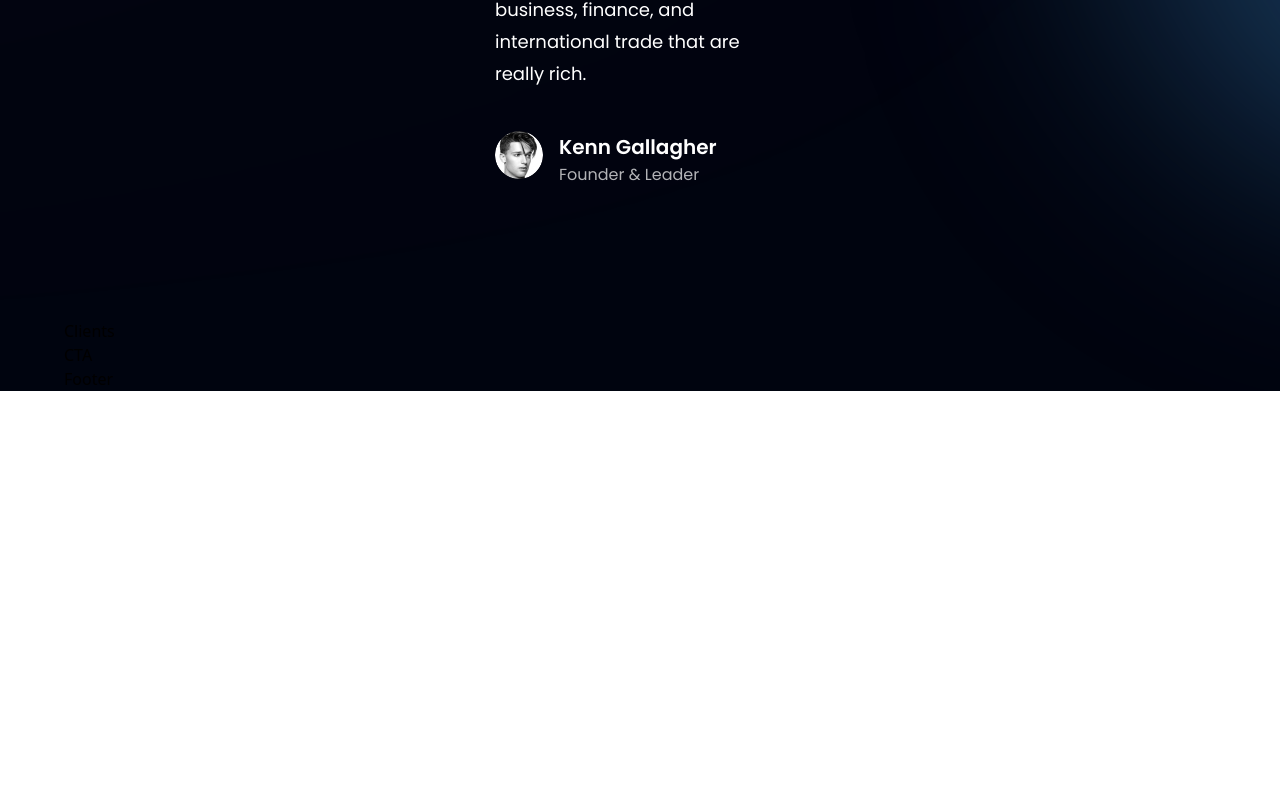
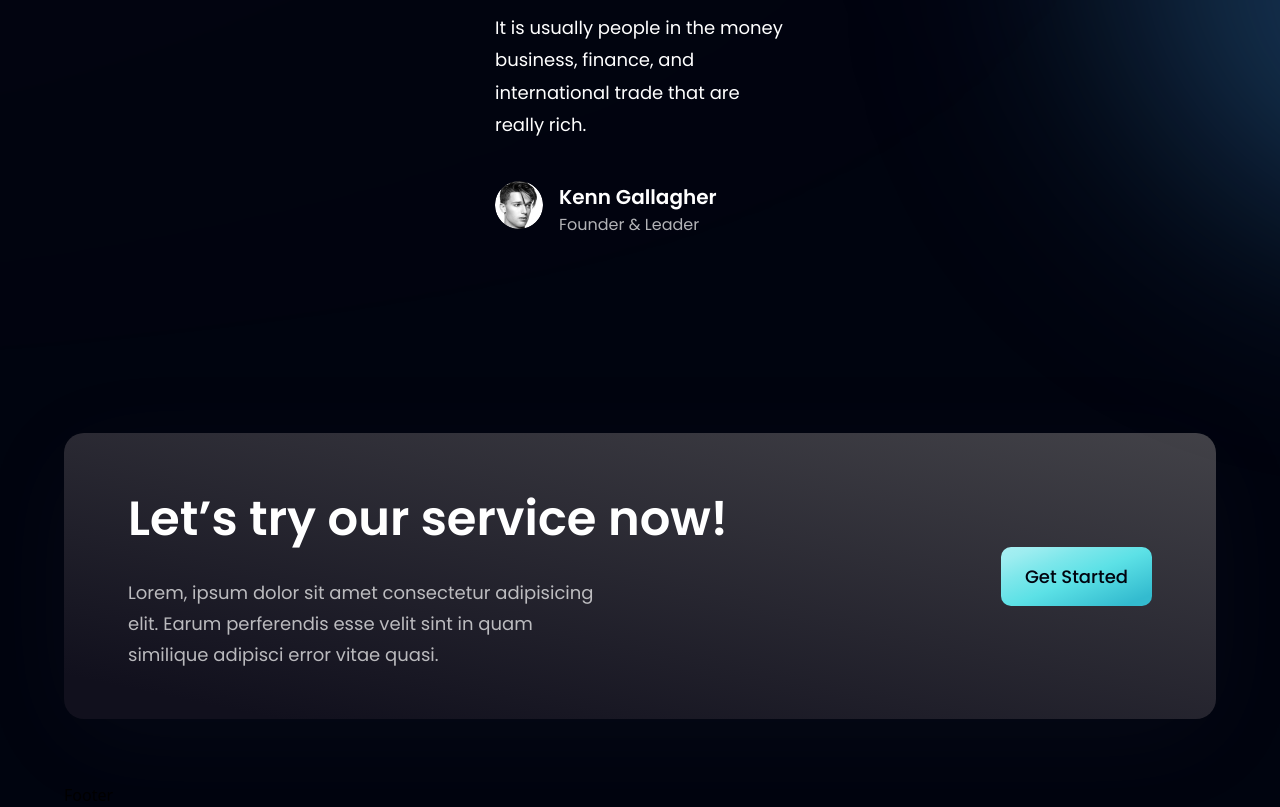
Before and after one commit to Will513r/Tech-dad-media, a React (Vite) app: page / in a window 1280 px wide. Shown: the part 3306-4113 px from the top of the page. Before the commit the page ends 3697 px from the top, so only its background shows below. Built offline with nearby package versions, Linux system fonts and the light colour scheme.

Commit message:
CTA section done

```diff
--- a/src/App.jsx
+++ b/src/App.jsx
@@ -3,7 +3,6 @@
 import {
   Billing,
   Business,
-  Clients,
   CTA,
   Footer,
   Navbar,
@@ -33,7 +32,6 @@
           <Business />
           <Billing />
           <Testimonials />
-          <Clients />
           <CTA />
           <Footer />
         </div>
--- a/src/components/Button.jsx
+++ b/src/components/Button.jsx
@@ -1,7 +1,12 @@
 import React from "react";
 
-const Button = () => {
-  return <div>Button</div>;
-};
+const Button = ({ styles }) => (
+  <button
+    type="button"
+    className={`py-4 px-6 font-poppins font-medium text-[18px] text-primary bg-blue-gradient rounded-[10px] outline-none ${styles}`}
+  >
+    Get Started
+  </button>
+);
 
 export default Button;
--- a/src/components/CTA.jsx
+++ b/src/components/CTA.jsx
@@ -1,7 +1,23 @@
-import React from "react";
+import styles from "../style";
+import Button from "./Button";
 
-const CTA = () => {
-  return <div>CTA</div>;
-};
+const CTA = () => (
+  <section
+    className={`${styles.flexCenter} ${styles.marginY} ${styles.padding} sm:flex-row flex-col bg-black-gradient-2 rounded-[20px] box-shadow`}
+  >
+    <div className="flex-1 flex flex-col">
+      <h2 className={styles.heading2}>Let’s try our service now!</h2>
+      <p className={`${styles.paragraph} max-w-[470px] mt-5`}>
+        Lorem, ipsum dolor sit amet consectetur adipisicing elit. Earum
+        perferendis esse velit sint in quam similique adipisci error vitae
+        quasi.
+      </p>
+    </div>
+
+    <div className={`${styles.flexCenter} sm:ml-10 ml-0 sm:mt-0 mt-10`}>
+      <Button />
+    </div>
+  </section>
+);
 
 export default CTA;
--- a/src/components/Clients.jsx
+++ /dev/null
@@ -1,7 +0,0 @@
-import React from "react";
-
-const Clients = () => {
-  return <div>Clients</div>;
-};
-
-export default Clients;
--- a/src/components/index.js
+++ b/src/components/index.js
@@ -1,21 +1,10 @@
 import Navbar from "./Navbar";
 import Billing from "./Billing";
 import Business from "./Business";
-import Clients from "./Clients";
 import CTA from "./CTA";
 import Stats from "./Stats";
 import Footer from "./Footer";
 import Testimonials from "./Testimonials";
 import Hero from "./Hero";
 
-export {
-  Navbar,
-  Billing,
-  Business,
-  Clients,
-  CTA,
-  Stats,
-  Footer,
-  Testimonials,
-  Hero,
-};
+export { Navbar, Billing, Business, CTA, Stats, Footer, Testimonials, Hero };
```
